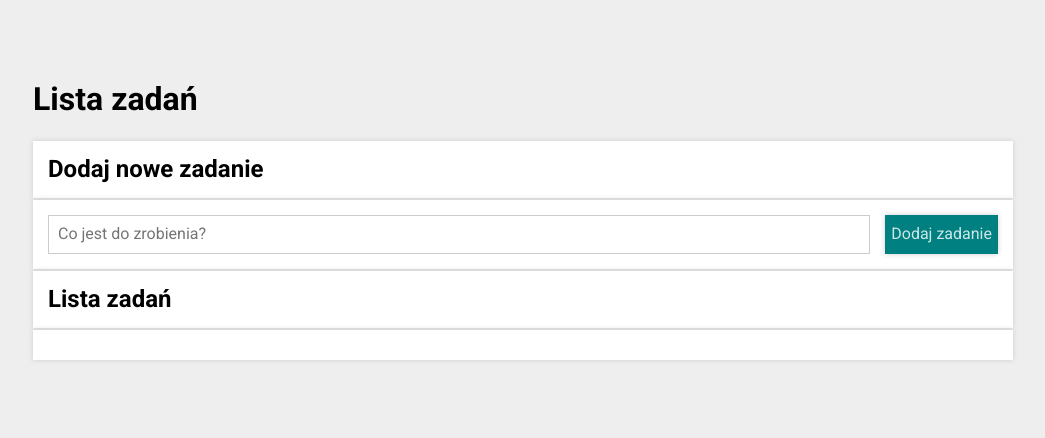
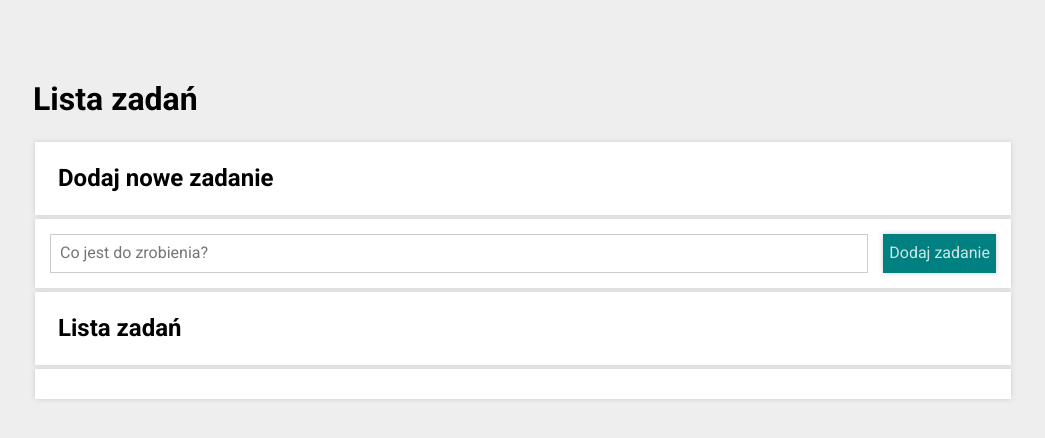
Before and after one commit to olgasowlet/To-do-list-React, a React (Create React App) app: page / in a window 1280 px wide. Shown: the top 438 px of the page, without its empty margins (117-1162 px from the left). Built offline with nearby package versions, Linux system fonts and the light colour scheme.

Commit message:
added styled component to sections

```diff
--- a/src/Buttons/index.js
+++ b/src/Buttons/index.js
@@ -1,6 +1,5 @@
 import React from "react";
 import { Span, Button } from "./style.js";
-import "../Container/style.css";
 
 const Buttons = (props) => {
     if (props.tasks.length === 0) {
--- a/src/Container/style.css
+++ b/src/Container/style.css
@@ -2,36 +2,3 @@
     display: flex;
     flex-direction: column;
 }
-
-.section {
-    background-color: white;
-    margin: 1px 0;
-    padding: 15px;
-    box-shadow: 0 0 5px #cccccc;
-    display: flex;
-    flex-wrap: wrap;
-}
-
-.section__header {
-    margin: 0;
-    flex-grow: 1;
-    align-self: center;
-}
-
-@media (max-width: 466px) {
-
-    .section__header {
-        margin-bottom: 15px;
-    }
-}
-
-.section--margin {
-    margin-bottom: 5px;
-}
-
-.section__div, .form {
-    display: flex;
-    justify-content: space-around;
-    flex-wrap: wrap;
-    width: 100%;
-}
--- a/src/Form/style.css
+++ b/src/Form/style.css
@@ -1,3 +1,10 @@
+.form {
+    display: flex;
+    justify-content: space-around;
+    flex-wrap: wrap;
+    width: 100%;
+}
+
 .form__input {
     padding: 9px;
     border: 1px solid #cccccc;
--- a/src/Section/index.js
+++ b/src/Section/index.js
@@ -1,24 +1,18 @@
 import React from "react";
-import "../Container/style.css";
+import { Section, H2, Div } from "./style.js";
 
-const Section = ({ title, extrasToHeader, body }) => (
+const Sections = ({ title, extrasToHeader, body }) => (
     <React.Fragment>
-        <section className="section">
-            <h2 className="section__header">{title}</h2>
+        <Section className="section">
+            <H2 className="section__header">{title}</H2>
             {extrasToHeader}
-        </section>
-        <section className="section">
-            <div className="section__div section__div--tasks">
+        </Section>
+        <Section className="section">
+            <Div className="section__div section__div--tasks">
                 {body}
-            </div>
-        </section>
+            </Div>
+        </Section>
     </React.Fragment>
 );
 
-export default Section;
-
-//Wiem, że tutaj słabo stworzyłam znaczniki. Mam dwie sekcje, które mają różne zawartosci (w przeciwieństwie do Chrisa, który ma header i body w jednym section).
-// Dlatego musiałam dodać to wszystko w divie albo stworzyć 2 różne komponenty.
-//Teraz idę nadrbiać ale zostawiam ten komenatrz, żeby to kiedyś poprawić :D
-
-//EDIT: zamiast <div> <React.Fragment> :D
+export default Sections;
--- /dev/null
+++ b/src/Section/style.js
@@ -0,0 +1,26 @@
+import styled from "styled-components";
+
+const Section = styled.section`
+    background-color: white;
+    padding: 15px;
+    box-shadow: 0 0 5px #ccc;
+    display: flex;
+    flex-wrap: wrap;
+    margin: 2px;
+`;
+
+const H2 = styled.h2`
+    flex-grow: 1;
+    align-self: center;
+    justify-self: center;
+    margin: 8px;
+`;
+
+const Div = styled.div`
+    display: flex;
+    justify-content: space-around;
+    flex-wrap: wrap;
+    width: 100vw;
+`;
+
+export { Section, H2, Div };
```
